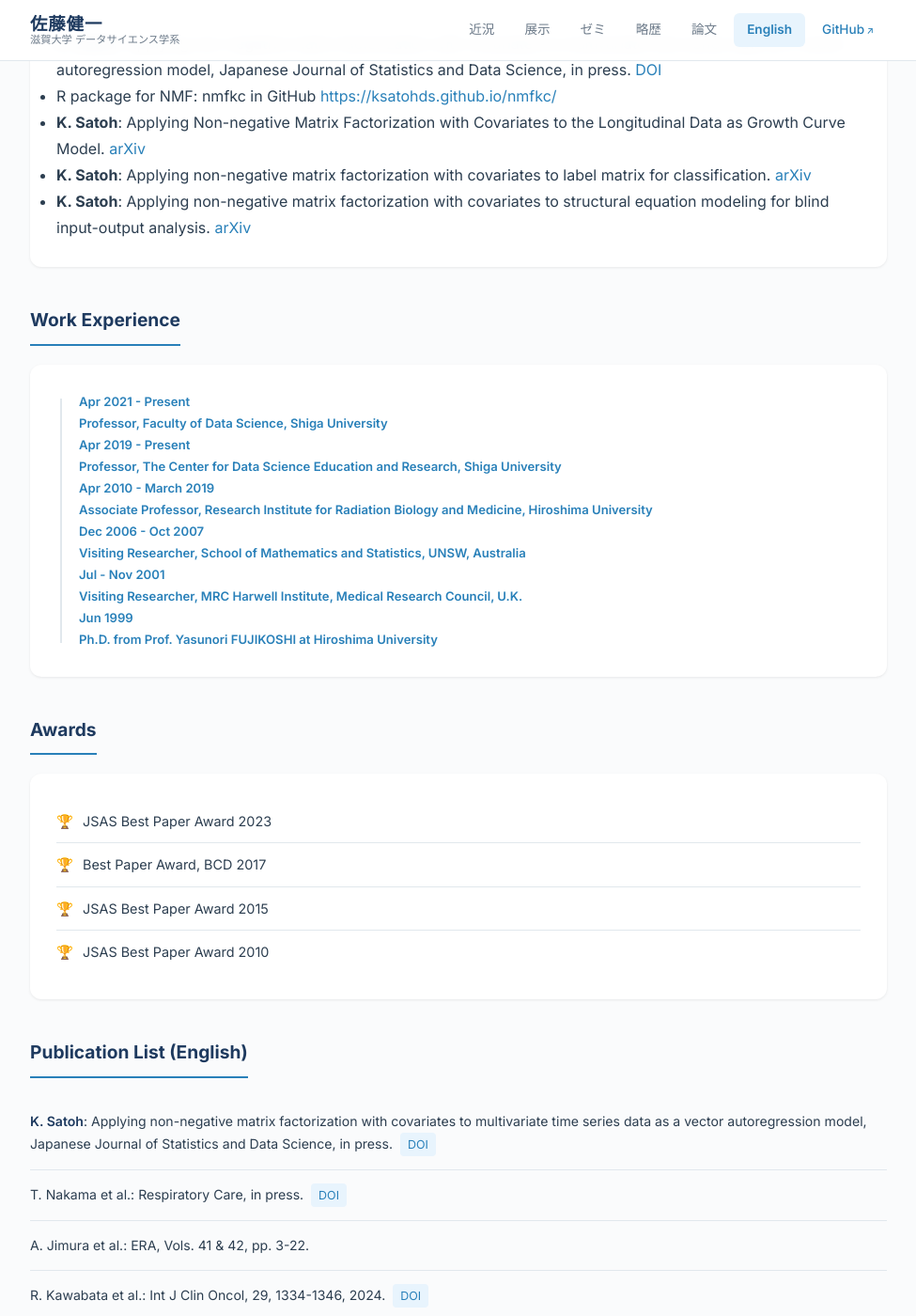
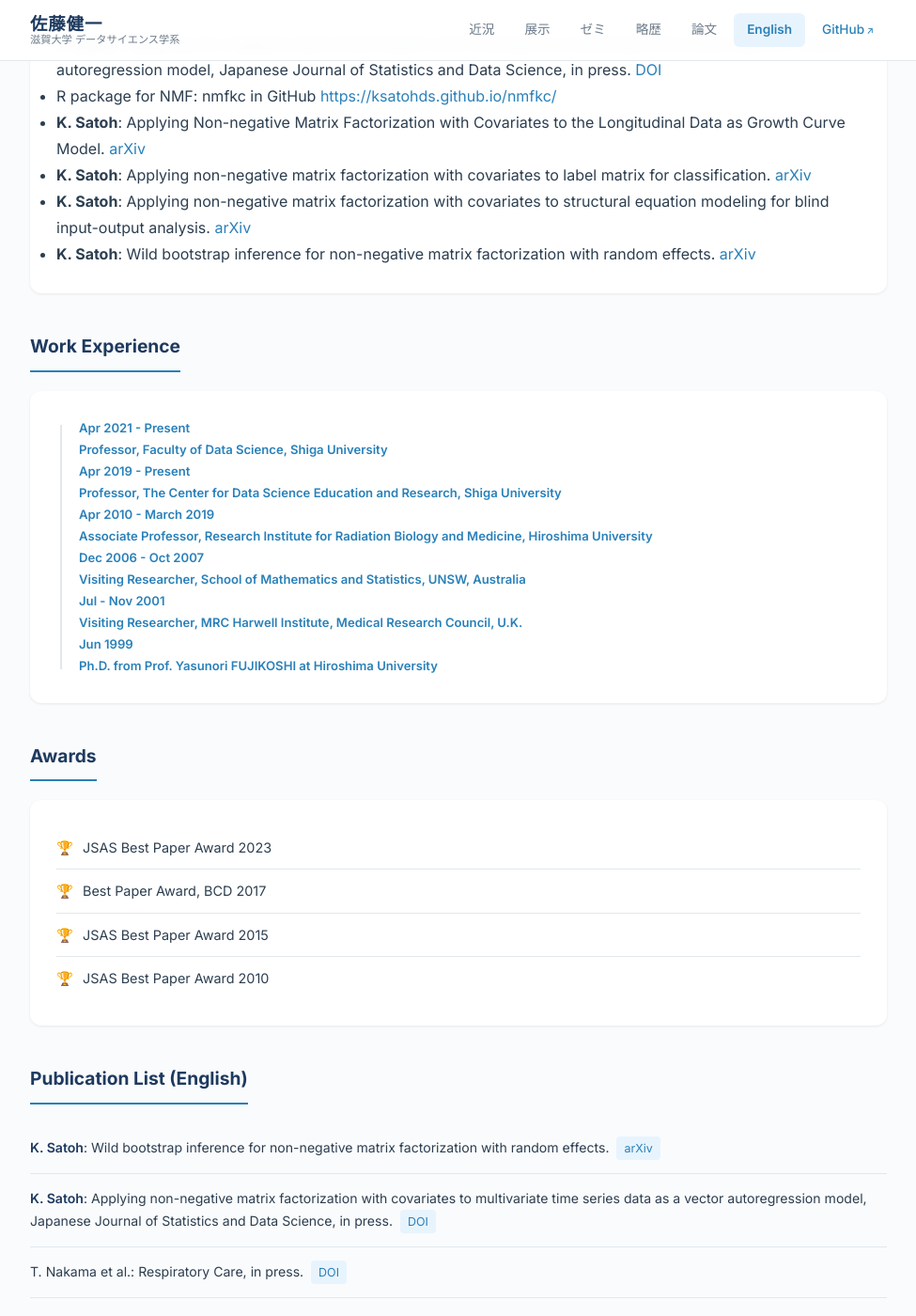
Before and after one commit to ksatohds/ksatohds.github.io, a Jekyll site: the page built from english.md, in a window 1280 px wide and 1400 px high, scrolled down 1315 px. Shown: the whole window at 94% size, without its empty margins (152-1127 px from the left). Built offline with Jekyll 4.4.1, drawn with Linux system fonts in a browser that asks for light colours.

Commit message:
20260303 add NMF-RE arXiv paper (2603.01468)
Co-Authored-By: Claude Opus 4.6 <noreply@anthropic.com>

```diff
--- a/english.md
+++ b/english.md
@@ -50,6 +50,7 @@ title: English
       <li><strong class="author-highlight">K. Satoh</strong>: Applying Non-negative Matrix Factorization with Covariates to the Longitudinal Data as Growth Curve Model. <a class="pub-link" href="https://arxiv.org/abs/2403.05359">arXiv</a></li>
       <li><strong class="author-highlight">K. Satoh</strong>: Applying non-negative matrix factorization with covariates to label matrix for classification. <a class="pub-link" href="https://arxiv.org/abs/2510.10375">arXiv</a></li>
       <li><strong class="author-highlight">K. Satoh</strong>: Applying non-negative matrix factorization with covariates to structural equation modeling for blind input-output analysis. <a class="pub-link" href="https://arxiv.org/abs/2512.18250">arXiv</a></li>
+      <li><strong class="author-highlight">K. Satoh</strong>: Wild bootstrap inference for non-negative matrix factorization with random effects. <a class="pub-link" href="https://arxiv.org/abs/2603.01468">arXiv</a></li>
     </ul>
   </div>
 </div>
@@ -104,6 +105,8 @@ title: English
   <h2 class="section-title">Publication List (English)</h2>
 
   <ol class="pub-list">
+    <li><strong class="author-highlight">K. Satoh</strong>: Wild bootstrap inference for non-negative matrix factorization with random effects. <a class="pub-link" href="https://arxiv.org/abs/2603.01468">arXiv</a></li>
+
     <li><strong class="author-highlight">K. Satoh</strong>: Applying non-negative matrix factorization with covariates to multivariate time series data as a vector autoregression model, Japanese Journal of Statistics and Data Science, in press. <a class="pub-link" href="https://doi.org/10.1007/s42081-025-00314-0">DOI</a></li>
 
     <li>T. Nakama et al.: Respiratory Care, in press. <a class="pub-link" href="https://doi.org/10.1089/respcare.12237">DOI</a></li>
```
Also changed, not shown: gallery.md (+1 -0 lines), papers.md (+1 -0 lines).
